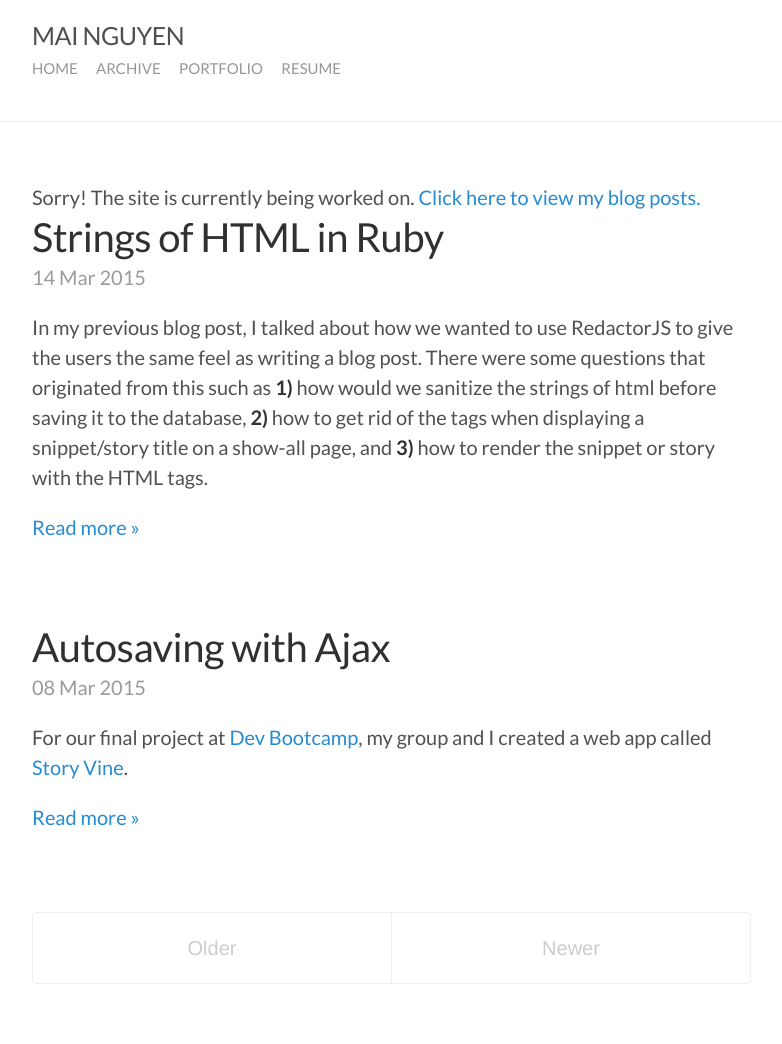
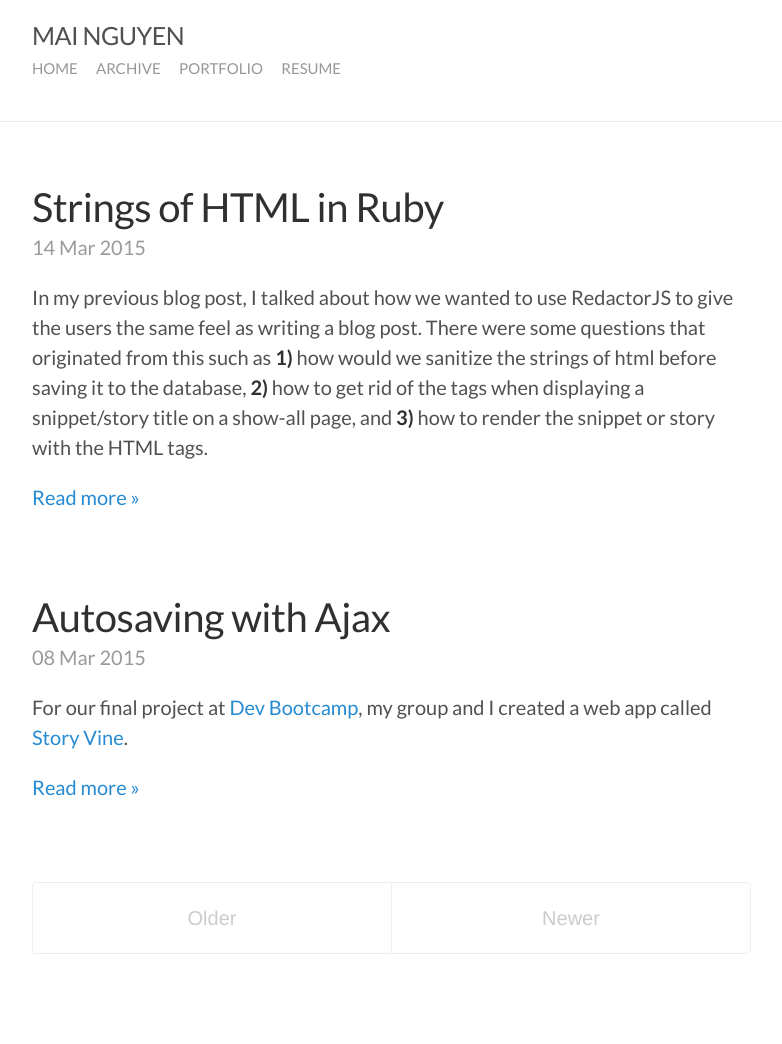
Before and after one commit to mxngyn/blog, a Jekyll site: the page built from index.html, in a window 1280 px wide. Shown: the whole page, without its empty margins (248-1030 px from the left). Built offline with Jekyll 4.4.1, drawn with Linux system fonts in a browser that asks for light colours; Markdown is read by kramdown in place of the engine named in the settings; the list of posts is cut into pages by our own code; after the commit the page ends 1014 px from its top, so only the background shows below that.

Commit message:
Remove link

```diff
--- a/index.html
+++ b/index.html
@@ -1,8 +1,6 @@
 ---
 layout: default
 ---
-
-Sorry! The site is currently being worked on. <a href="/blogposts">Click here to view my blog posts.</a>
 
 <div class="posts">
   {% for post in paginator.posts %}
```
